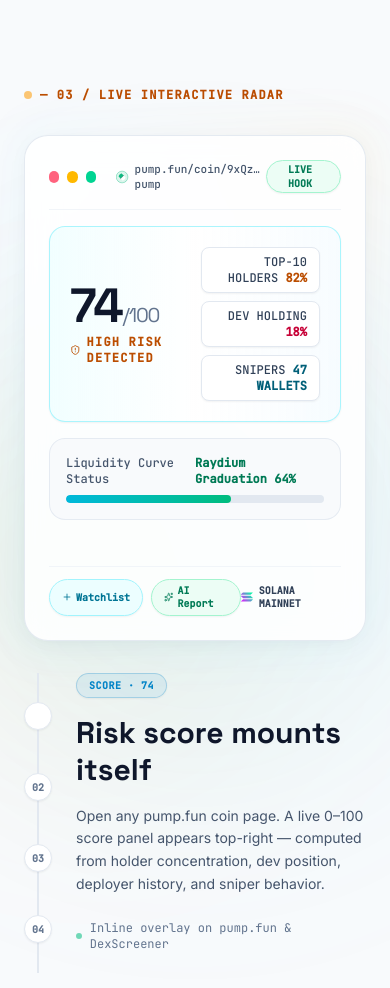
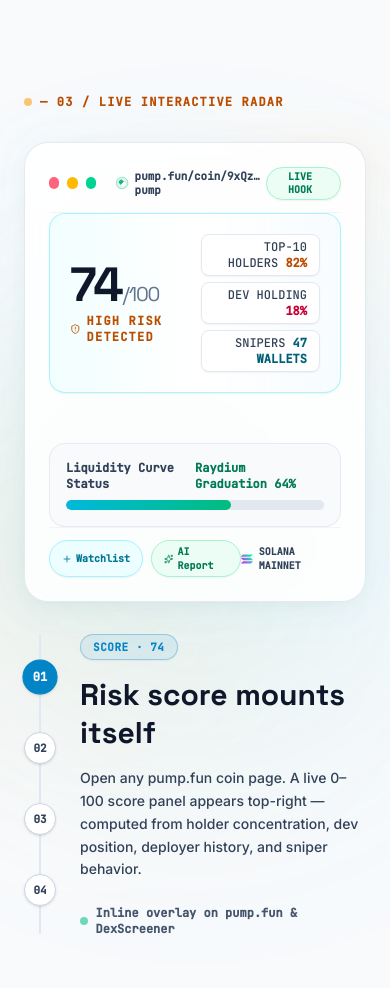
Before and after one commit to sifaq00/canarycheck, a Next.js app in the folder apps/web/: page / in a window 390 px wide. Shown: the part 5220-6208 px from the top of the page. Built offline with nearby package versions, Linux system fonts and the light colour scheme.

Commit message:
fix(web): equalize pinned demo mockup card height across all steps, fix pill number 1 visibility, and smooth transitions

```diff
--- a/apps/web/components/PinnedDemo.tsx
+++ b/apps/web/components/PinnedDemo.tsx
@@ -74,20 +74,28 @@
         scrollTrigger: {
           trigger: section,
           start: "top top",
-          end: "+=350%",
-          scrub: 1.2, // Buttery smooth scrubbing with Lenis momentum
+          end: "+=300%",
+          scrub: 1.0, // Smooth continuous scrub matching Lenis
           pin: sticky,
           anticipatePin: 1,
           invalidateOnRefresh: true,
         },
       });
 
-      // Initial state: Step 0 visible, others hidden
-      gsap.set(stepEls, { opacity: 0, y: 25, pointerEvents: "none" });
-      gsap.set(stepEls[0], { opacity: 1, y: 0, pointerEvents: "auto" });
+      // Initial state: Step 0 visible, others hidden using autoAlpha for flicker-free transitions
+      gsap.set(stepEls, { autoAlpha: 0, y: 20, pointerEvents: "none" });
+      gsap.set(stepEls[0], { autoAlpha: 1, y: 0, pointerEvents: "auto" });
 
-      gsap.set(panelStates, { opacity: 0, scale: 0.97, display: "none" });
-      gsap.set(panelStates[0], { opacity: 1, scale: 1, display: "block" });
+      gsap.set(panelStates, { autoAlpha: 0, scale: 0.98 });
+      gsap.set(panelStates[0], { autoAlpha: 1, scale: 1 });
+
+      // Step 0 pill initial state
+      gsap.set(progressPills[0], {
+        backgroundColor: SCENES[0].activePillBg,
+        color: "#ffffff",
+        borderColor: SCENES[0].activePillBg,
+        scale: 1.1,
+      });
 
       // Progress bar fill track
       masterTl.fromTo(
@@ -107,12 +115,12 @@
         masterTl
           .to(
             stepEls[prevIdx],
-            { opacity: 0, y: -20, duration: 0.4, ease: "power2.inOut", pointerEvents: "none" },
+            { autoAlpha: 0, y: -15, duration: 0.35, ease: "power2.inOut", pointerEvents: "none" },
             timelinePos - 0.2
           )
           .to(
             stepEls[idx],
-            { opacity: 1, y: 0, duration: 0.4, ease: "power2.inOut", pointerEvents: "auto" },
+            { autoAlpha: 1, y: 0, duration: 0.35, ease: "power2.out", pointerEvents: "auto" },
             timelinePos + 0.1
           );
 
@@ -120,31 +128,36 @@
         masterTl
           .to(
             panelStates[prevIdx],
-            {
-              opacity: 0,
-              scale: 0.97,
-              duration: 0.35,
-              ease: "power2.inOut",
-              onComplete: () => {
-                panelStates[prevIdx].style.display = "none";
-              },
-            },
+            { autoAlpha: 0, scale: 0.98, duration: 0.35, ease: "power2.inOut" },
             timelinePos - 0.2
           )
-          .set(panelStates[idx], { display: "block" }, timelinePos + 0.05)
           .to(
             panelStates[idx],
-            { opacity: 1, scale: 1, duration: 0.35, ease: "power2.out" },
+            { autoAlpha: 1, scale: 1, duration: 0.35, ease: "power2.out" },
             timelinePos + 0.1
           );
 
-        // Highlight progress indicator pill
+        // Revert previous pill to clear, readable inactive state
+        masterTl.to(
+          progressPills[prevIdx],
+          {
+            backgroundColor: "#ffffff",
+            color: "#334155",
+            borderColor: "#cbd5e1",
+            scale: 1.0,
+            duration: 0.2,
+          },
+          timelinePos - 0.1
+        );
+
+        // Highlight active progress indicator pill
         masterTl.to(
           progressPills[idx],
           {
             backgroundColor: SCENES[idx].activePillBg,
             color: "#ffffff",
             borderColor: SCENES[idx].activePillBg,
+            scale: 1.1,
             duration: 0.2,
           },
           timelinePos
@@ -171,7 +184,7 @@
               <span className="h-2 w-2 rounded-full bg-amber-500 animate-pulse" />
               — 03 / LIVE INTERACTIVE RADAR
             </p>
-            <div className="hidden sm:flex items-center gap-2 font-mono text-xs text-slate-500">
+            <div className="hidden sm:flex items-center gap-2 font-mono text-xs text-slate-600 font-semibold">
               <span>SCROLL TO EXPLORE</span>
               <span className="animate-bounce">↓</span>
             </div>
@@ -179,18 +192,18 @@
 
           <div className="grid items-center gap-8 lg:grid-cols-12 lg:gap-12">
 
-            {/* Left Column: Interactive Live Mockup Card (7 Cols) */}
+            {/* Left Column: Interactive Live Mockup Card (7 Cols) - Fixed Height (450px) */}
             <div ref={panelRef} className="relative lg:col-span-7">
               <div className="absolute -inset-3 rounded-3xl bg-gradient-to-tr from-cyan-500/10 via-sky-500/5 to-amber-500/10 blur-xl opacity-60" />
 
-              <div className="glass relative overflow-hidden rounded-3xl border border-slate-200/90 bg-white p-6 font-mono shadow-[0_20px_50px_rgba(0,0,0,0.06)]">
+              <div className="glass relative flex h-[460px] flex-col justify-between overflow-hidden rounded-3xl border border-slate-200/90 bg-white p-6 font-mono shadow-[0_20px_50px_rgba(0,0,0,0.06)]">
                 {/* Window Header */}
-                <div className="flex items-center justify-between border-b border-slate-100 pb-4 text-xs">
+                <div className="flex items-center justify-between border-b border-slate-100 pb-3 text-xs">
                   <div className="flex items-center gap-2">
                     <span className="h-3 w-3 rounded-full bg-rose-400" />
                     <span className="h-3 w-3 rounded-full bg-amber-400" />
                     <span className="h-3 w-3 rounded-full bg-emerald-400" />
-                    <span className="ml-3 flex items-center gap-1.5 font-mono text-[11px] text-slate-600 font-medium">
+                    <span className="ml-3 flex items-center gap-1.5 font-mono text-[11px] text-slate-700 font-semibold">
                       <PumpFunLogo className="h-3.5 w-3.5" />
                       pump.fun/coin/9xQz…pump
                     </span>
@@ -201,11 +214,11 @@
                   </div>
                 </div>
 
-                {/* DYNAMIC SCENE PANELS (Smoothly crossfades as you scroll) */}
-                <div className="relative min-h-[340px] pt-4">
+                {/* DYNAMIC SCENE PANELS (Fixed identical height across all 4 scenes to prevent layout jitter) */}
+                <div className="relative h-[330px] w-full pt-3">
 
                   {/* State 1: Risk Score Dial Focus */}
-                  <div className="panel-state-view space-y-4">
+                  <div className="panel-state-view absolute inset-0 flex flex-col justify-between">
                     <div className="flex items-center justify-between rounded-2xl border border-cyan-200/90 bg-gradient-to-r from-cyan-50/70 via-white to-sky-50/50 p-5 shadow-xs">
                       <div>
                         <div className="font-display text-5xl font-extrabold text-slate-900 tracking-tight">
@@ -215,72 +228,72 @@
                           <ShieldAlert className="h-3.5 w-3.5" /> High Risk Detected
                         </div>
                       </div>
-                      <div className="space-y-2 text-right">
-                        <div className="rounded-lg bg-white border border-slate-200 px-3 py-1.5 text-xs font-medium text-slate-700 shadow-xs">
+                      <div className="space-y-1.5 text-right">
+                        <div className="rounded-lg bg-white border border-slate-200 px-3 py-1 text-xs font-medium text-slate-700 shadow-xs">
                           TOP-10 HOLDERS <span className="text-amber-700 font-bold">82%</span>
                         </div>
-                        <div className="rounded-lg bg-white border border-slate-200 px-3 py-1.5 text-xs font-medium text-slate-700 shadow-xs">
+                        <div className="rounded-lg bg-white border border-slate-200 px-3 py-1 text-xs font-medium text-slate-700 shadow-xs">
                           DEV HOLDING <span className="text-rose-700 font-bold">18%</span>
                         </div>
-                        <div className="rounded-lg bg-white border border-slate-200 px-3 py-1.5 text-xs font-medium text-slate-700 shadow-xs">
+                        <div className="rounded-lg bg-white border border-slate-200 px-3 py-1 text-xs font-medium text-slate-700 shadow-xs">
                           SNIPERS <span className="text-cyan-800 font-bold">47 WALLETS</span>
                         </div>
                       </div>
                     </div>
 
                     <div className="rounded-2xl border border-slate-200/80 bg-slate-50 p-4 text-xs space-y-2">
-                      <div className="flex justify-between text-slate-600 font-medium">
+                      <div className="flex justify-between text-slate-700 font-semibold">
                         <span>Liquidity Curve Status</span>
                         <span className="text-emerald-700 font-bold">Raydium Graduation 64%</span>
                       </div>
-                      <div className="h-2 w-full rounded-full bg-slate-200 overflow-hidden">
+                      <div className="h-2.5 w-full rounded-full bg-slate-200 overflow-hidden">
                         <div className="h-full w-[64%] bg-gradient-to-r from-cyan-500 to-emerald-500 rounded-full" />
                       </div>
                     </div>
                   </div>
 
                   {/* State 2: Dev Sell Alert Live Focus */}
-                  <div className="panel-state-view space-y-3">
-                    <div className="rounded-2xl border border-rose-200 bg-rose-50/80 p-4 text-xs">
+                  <div className="panel-state-view absolute inset-0 flex flex-col justify-between">
+                    <div className="rounded-2xl border border-rose-200 bg-rose-50/90 p-4 text-xs shadow-xs">
                       <div className="flex items-center justify-between text-rose-800 font-bold pb-2 border-b border-rose-200">
                         <span className="flex items-center gap-1.5">
                           <Flame className="h-4 w-4 text-rose-600" />
                           URGENT INSIDER DUMP ALERT
                         </span>
-                        <span className="text-rose-600">0.2s AGO</span>
+                        <span className="text-rose-600 font-mono">0.2s AGO</span>
                       </div>
-                      <p className="mt-2 text-[11px] text-rose-900 font-mono">
+                      <p className="mt-2 text-[11px] text-rose-950 font-mono font-medium">
                         Deployer wallet dumped <b>14.2M tokens (18.4% supply)</b> across 2 bundled transactions.
                       </p>
                     </div>
 
-                    <div className="space-y-1.5 text-xs">
-                      <div className="flex items-center justify-between rounded-xl bg-slate-50 border border-slate-200/80 px-3.5 py-2.5 text-slate-700">
+                    <div className="space-y-2 text-xs">
+                      <div className="flex items-center justify-between rounded-xl bg-slate-50 border border-slate-200/80 px-3.5 py-2 text-slate-700">
                         <span className="flex items-center gap-1.5 text-emerald-700 font-bold">
                           <ArrowUpRight className="h-3.5 w-3.5" /> BUY 0.45 SOL
                         </span>
-                        <span className="text-slate-500">9xQz…31aB</span>
+                        <span className="text-slate-500 font-mono">9xQz…31aB</span>
                       </div>
-                      <div className="flex items-center justify-between rounded-xl bg-rose-50 border border-rose-300 px-3.5 py-2.5 text-rose-800 font-bold shadow-xs">
+                      <div className="flex items-center justify-between rounded-xl bg-rose-50 border border-rose-300 px-3.5 py-2 text-rose-800 font-bold shadow-xs">
                         <span className="flex items-center gap-1.5">
                           <ArrowDownRight className="h-4 w-4 text-rose-600" />
                           <span className="bg-rose-600 text-white px-1.5 py-0.5 rounded text-[9px]">DEV</span>
                           SELL 2.40 SOL (DUMP)
                         </span>
-                        <span className="text-rose-700">9xQz…31aB</span>
+                        <span className="text-rose-700 font-mono">9xQz…31aB</span>
                       </div>
-                      <div className="flex items-center justify-between rounded-xl bg-slate-50 border border-slate-200/80 px-3.5 py-2.5 text-slate-700">
+                      <div className="flex items-center justify-between rounded-xl bg-slate-50 border border-slate-200/80 px-3.5 py-2 text-slate-700">
                         <span className="flex items-center gap-1.5 text-emerald-700 font-bold">
                           <ArrowUpRight className="h-3.5 w-3.5" /> BUY 0.12 SOL
                         </span>
-                        <span className="text-slate-500">kLm9…77cD</span>
+                        <span className="text-slate-500 font-mono">kLm9…77cD</span>
                       </div>
                     </div>
                   </div>
 
                   {/* State 3: Deployer Forensics Focus */}
-                  <div className="panel-state-view space-y-3">
-                    <div className="rounded-2xl border border-amber-200 bg-amber-50/80 p-4 text-xs">
+                  <div className="panel-state-view absolute inset-0 flex flex-col justify-between">
+                    <div className="rounded-2xl border border-amber-200 bg-amber-50/90 p-4 text-xs shadow-xs">
                       <div className="flex items-center justify-between text-amber-900 font-bold pb-2 border-b border-amber-200">
                         <span className="flex items-center gap-1.5">
                           <History className="h-4 w-4 text-amber-700" />
@@ -290,23 +303,23 @@
                       </div>
                       <div className="mt-3 grid grid-cols-3 gap-2 text-center">
                         <div className="bg-white p-2.5 rounded-xl border border-slate-200 shadow-xs">
-                          <div className="text-[10px] text-slate-500">LAUNCHES</div>
+                          <div className="text-[10px] text-slate-500 font-semibold">LAUNCHES</div>
                           <div className="text-base font-bold text-slate-900">12</div>
                         </div>
                         <div className="bg-white p-2.5 rounded-xl border border-slate-200 shadow-xs">
-                          <div className="text-[10px] text-slate-500">DEAD &lt; 1 SOL</div>
+                          <div className="text-[10px] text-slate-500 font-semibold">DEAD &lt; 1 SOL</div>
                           <div className="text-base font-bold text-rose-700">9 (75%)</div>
                         </div>
                         <div className="bg-white p-2.5 rounded-xl border border-slate-200 shadow-xs">
-                          <div className="text-[10px] text-slate-500">AVG LIFETIME</div>
+                          <div className="text-[10px] text-slate-500 font-semibold">AVG LIFETIME</div>
                           <div className="text-base font-bold text-amber-700">4.2 min</div>
                         </div>
                       </div>
                     </div>
 
                     <div className="rounded-2xl border border-slate-200/80 bg-slate-50 p-3.5 text-xs text-slate-700">
-                      <div className="text-slate-600 text-[11px] mb-1 font-semibold">Prior Deployments:</div>
-                      <div className="space-y-1 font-mono text-[10px] text-slate-600">
+                      <div className="text-slate-700 text-[11px] mb-1 font-bold">Prior Deployments:</div>
+                      <div className="space-y-1 font-mono text-[11px] text-slate-600">
                         <div className="flex justify-between"><span>$PEPEWIF ($0 MC)</span><span className="text-rose-700 font-bold">Rugged in 2m</span></div>
                         <div className="flex justify-between"><span>$CATMOON ($0 MC)</span><span className="text-rose-700 font-bold">Rugged in 6m</span></div>
                       </div>
@@ -314,8 +327,8 @@
                   </div>
 
                   {/* State 4: AI Report Modal Focus */}
-                  <div className="panel-state-view space-y-3">
-                    <div className="rounded-2xl border border-emerald-200 bg-emerald-50/80 p-4 text-xs">
+                  <div className="panel-state-view absolute inset-0 flex flex-col justify-between">
+                    <div className="rounded-2xl border border-emerald-200 bg-emerald-50/90 p-4 text-xs shadow-xs">
                       <div className="flex items-center justify-between text-emerald-950 font-bold pb-2 border-b border-emerald-200">
                         <span className="flex items-center gap-1.5">
                           <Bot className="h-4 w-4 text-emerald-700" />
@@ -323,15 +336,15 @@
                         </span>
                         <span className="bg-emerald-100 border border-emerald-300 text-emerald-800 px-2 py-0.5 rounded text-[9px] font-bold">CONFIDENCE: 98%</span>
                       </div>
-                      <p className="mt-2.5 text-xs leading-relaxed text-slate-700">
+                      <p className="mt-2.5 text-xs leading-relaxed text-slate-800 font-medium">
                         &quot;High probability honey-pot / dev exit trap. Top 5 wallets share funding source from Tornado Cash 40 minutes before launch. Dev holds 18% disguised across 3 fresh sub-wallets.&quot;
                       </p>
                     </div>
 
-                    <div className="flex items-center justify-between rounded-xl bg-slate-50 border border-slate-200 p-3 text-xs">
+                    <div className="flex items-center justify-between rounded-xl bg-slate-50 border border-slate-200 p-3.5 text-xs">
                       <div className="flex items-center gap-2">
                         <CheckCircle2 className="h-4 w-4 text-emerald-600" />
-                        <span className="text-slate-700 font-medium">Analysis completed in 1.4s</span>
+                        <span className="text-slate-800 font-semibold">Analysis completed in 1.4s</span>
                       </div>
                       <span className="text-emerald-700 font-bold">SAFE TO SKIP</span>
                     </div>
@@ -340,7 +353,7 @@
                 </div>
 
                 {/* Window Bottom Actions Bar */}
-                <div className="mt-4 flex items-center justify-between border-t border-slate-100 pt-3 text-xs">
+                <div className="flex items-center justify-between border-t border-slate-100 pt-3 text-xs">
                   <div className="flex gap-2">
                     <span className="flex items-center gap-1 rounded-full bg-cyan-50 border border-cyan-200 px-3 py-1 text-[10px] font-bold text-cyan-700 shadow-xs">
                       <Plus className="h-2.5 w-2.5" /> Watchlist
@@ -361,15 +374,15 @@
             <div className="relative lg:col-span-5 flex gap-6 items-start">
 
               {/* Vertical Progress Rail */}
-              <div className="relative flex flex-col items-center self-stretch py-2">
+              <div className="relative flex flex-col items-center self-stretch py-2 min-h-[300px]">
                 <div className="absolute top-0 bottom-0 w-0.5 bg-slate-200" />
                 <div className="demo-progress-fill absolute top-0 w-0.5 origin-top bg-gradient-to-b from-cyan-500 via-amber-500 to-emerald-500 h-full" />
 
                 {SCENES.map((s, idx) => (
                   <div
                     key={s.step}
-                    className={`progress-step-pill relative z-10 my-auto flex h-7 w-7 items-center justify-center rounded-full border border-slate-200 bg-white font-mono text-[10px] font-bold shadow-xs transition-all duration-300 ${
-                      idx === 0 ? "border-cyan-600 bg-cyan-600 text-white shadow-sm" : "text-slate-500"
+                    className={`progress-step-pill relative z-10 my-auto flex h-8 w-8 items-center justify-center rounded-full border border-slate-300 bg-white font-mono text-[11px] font-extrabold text-slate-700 shadow-sm transition-all duration-300 ${
+                      idx === 0 ? "border-cyan-600 bg-cyan-600 text-white" : ""
                     }`}
                   >
                     {s.step}
@@ -383,11 +396,11 @@
                   <div key={s.step} className="demo-step-content absolute inset-0">
                     <div className="mb-4 flex items-center gap-3">
                       <span
-                        className="rounded-full px-3 py-1 font-mono text-[10px] font-bold tracking-wider shadow-xs"
+                        className="rounded-full px-3 py-1 font-mono text-[11px] font-extrabold tracking-wider shadow-xs"
                         style={{
                           color: s.color,
                           background: `${s.color}15`,
-                          border: `1px solid ${s.color}40`,
+                          border: `1px solid ${s.color}50`,
                         }}
                       >
                         {s.tag}
@@ -398,12 +411,12 @@
                       {s.title}
                     </h3>
 
-                    <p className="mt-4 text-sm leading-relaxed text-slate-600 font-normal">
+                    <p className="mt-4 text-sm leading-relaxed text-slate-700 font-medium">
                       {s.desc}
                     </p>
 
-                    <div className="mt-6 flex items-center gap-2 font-mono text-xs text-slate-500">
-                      <span className="h-1.5 w-1.5 rounded-full bg-emerald-500 animate-pulse" />
+                    <div className="mt-6 flex items-center gap-2 font-mono text-xs text-slate-600 font-semibold">
+                      <span className="h-2 w-2 rounded-full bg-emerald-500 animate-pulse" />
                       <span>Inline overlay on pump.fun & DexScreener</span>
                     </div>
                   </div>
```
